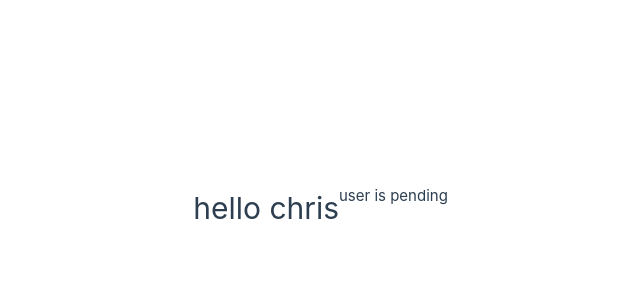
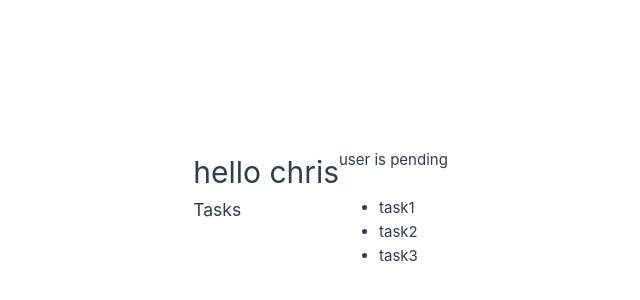
Before and after one commit to chrisokoriedev/crashprojectvue2025, a Vue app: page / in a window 1280 px wide. Shown: the part 192-492 px from the top of the page, without its empty margins (301-941 px from the left). Built offline with nearby package versions, Linux system fonts and the light colour scheme.

Commit message:
learnt loop using task list. learning vbind now

```diff
--- a/src/App.vue
+++ b/src/App.vue
@@ -4,6 +4,8 @@
     return {
       name: 'chris',
       status: 'pending',
+      tasks:['task1', 'task2', 'task3'],
+      link: 'https://www.google.com'
     }
   },
 }
@@ -13,4 +15,8 @@
   <p v-if="status=='active'">user is active</p>
   <p v-else-if="status=='pending'">user is pending</p>
   <p v-else="status">user is inactive</p>
+ <h3>Tasks</h3>
+  <ul>
+    <li v-for="task in tasks" :key="task">{{ task }}</li>
+  </ul>
 </template>
```
